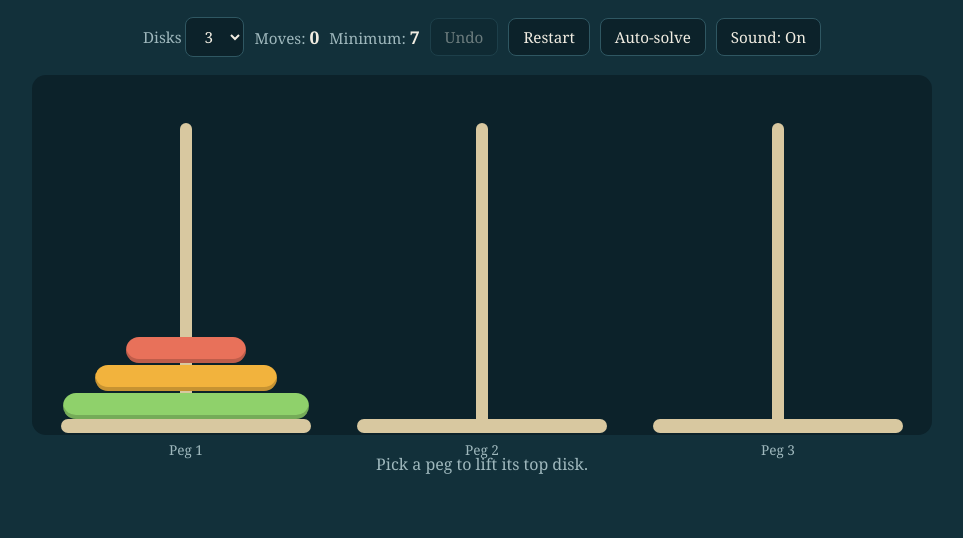
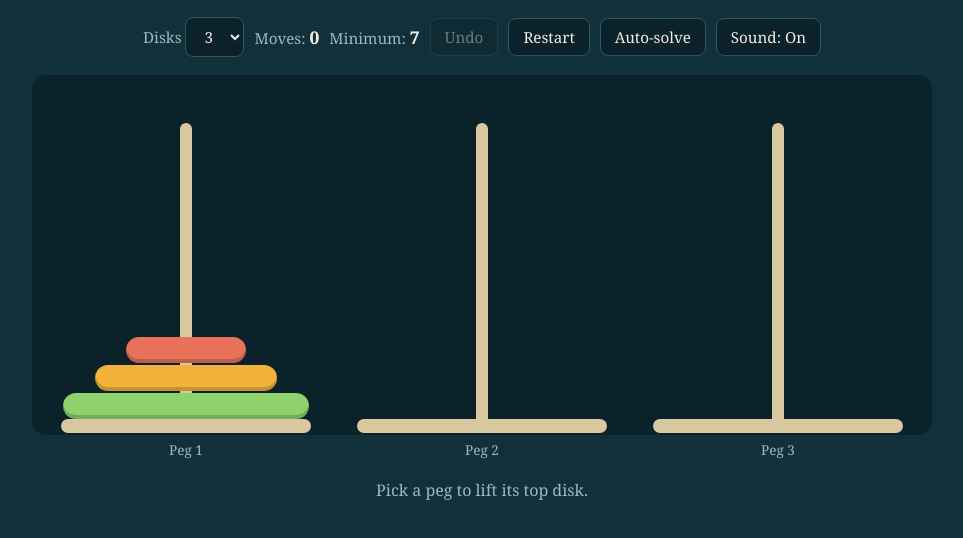
Before and after one commit to JohnAbenoja/TOWER-OF-HANOI, a plain HTML site: page index.html in a window 1280 px wide. Shown: the part 96-634 px from the top of the page, without its empty margins (158-1121 px from the left). Drawn offline with Linux system fonts and the light colour scheme.

Commit message:
Increase margin-top for message display

```diff
--- a/index.html
+++ b/index.html
@@ -74,7 +74,7 @@
   .disk.lifted { transform: translateY(-14px); box-shadow: 0 6px 12px rgba(0,0,0,.4), inset 0 -4px 0 rgba(0,0,0,.18); }
   .label { position: absolute; bottom: -26px; color: var(--muted); font-size: .85rem; }
   .board-wrap { width: min(900px, 100%); }
-  .msg { min-height: 2.2em; margin-top: 18px; text-align: center; color: var(--muted); }
+  .msg { min-height: 2.2em; margin-top: 44px; text-align: center; color: var(--muted); }
   .msg.win { color: var(--accent); font-size: 1.2rem; }
   @keyframes shake {
     25% { transform: translateX(-6px); } 75% { transform: translateX(6px); }
```
